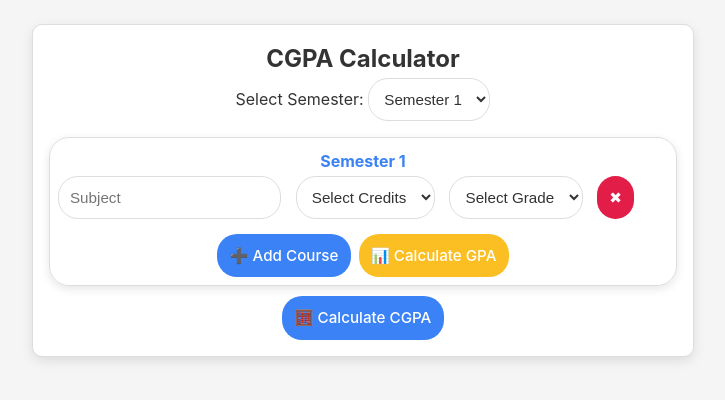
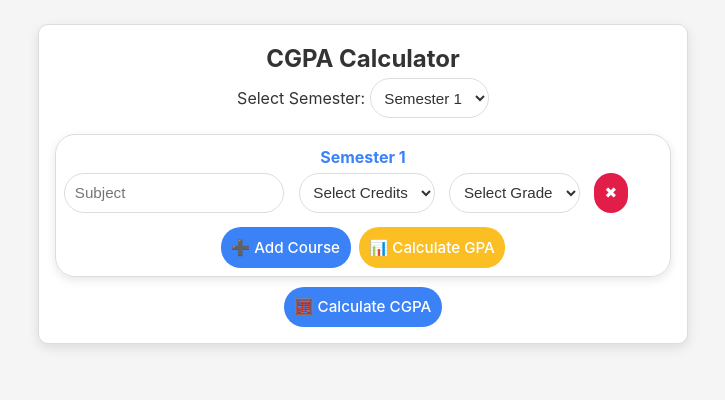
Before and after one commit to hanish007/CGPA-Calculator, a React (Vite) app: page / in a window 1280 px wide. Shown: the top 400 px of the page, without its empty margins (294-1019 px from the left). Built offline with nearby package versions, Linux system fonts and the light colour scheme.

Commit message:
size modification

```diff
--- a/src/App.css
+++ b/src/App.css
@@ -8,7 +8,7 @@
   --button-hover-bg: #1e40af;
   --button-text-color: #fff;
   --error-color: #e11d48;
-  --input-padding: 0.7rem; /* Slightly smaller padding */
+  --input-padding: 0.6rem; /* Slightly smaller padding */
   --border-radius: 20px;
   --font-size: 0.95rem; /* Slightly smaller font size */
   line-height: 0.2;
```
